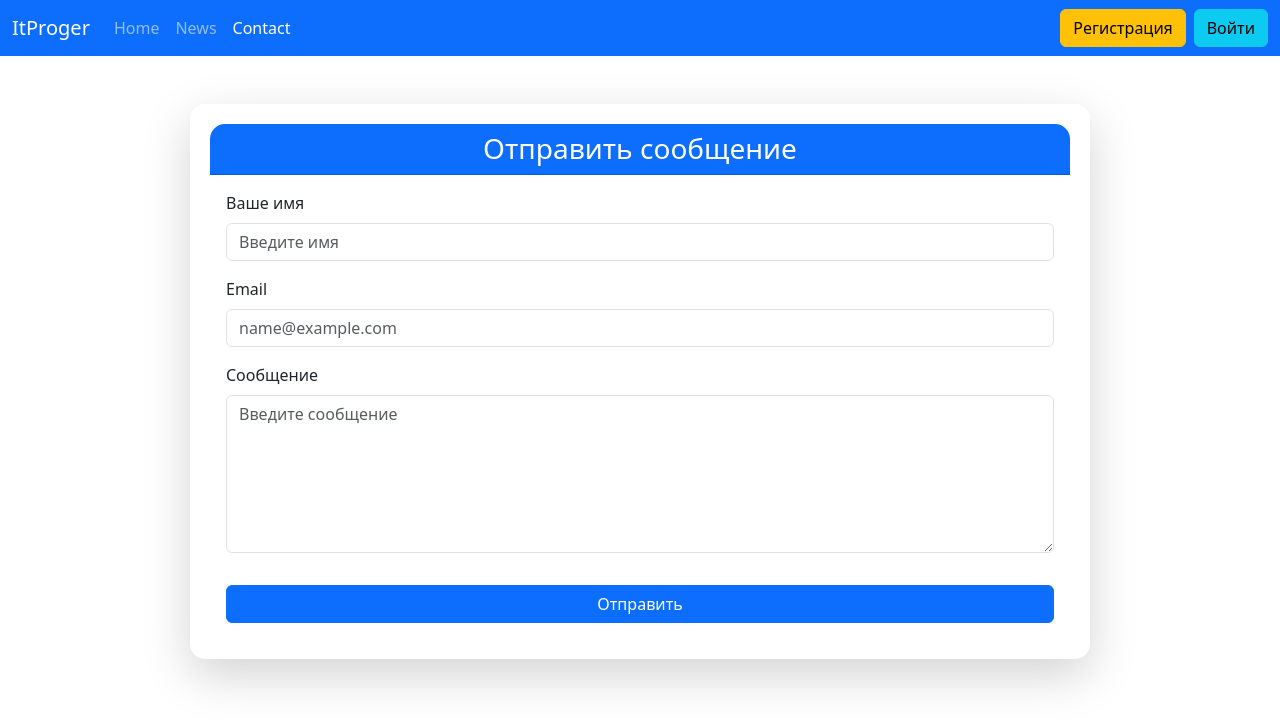
After one commit to drz2lll/Blogs-Django-project, a Django app: page /message/ in a window 1280 px wide. The commit adds this page. Shown: the top 727 px of the page. Run offline with Django 5.2, Linux system fonts and the light colour scheme.

Commit message:
форма отправки сообщения

```diff
--- a/blog/templates/blog/base.html
+++ b/blog/templates/blog/base.html
@@ -23,6 +23,9 @@
         <li class="nav-item">
           <a class="nav-link {% if request.path == '/contact/' %}active{% endif %}" href="/contact/">News</a>
         </li>
+        <li class="nav-item">
+          <a class="nav-link {% if request.path == '/message/' %}active{% endif %}" href="/message/">Contact</a>
+        </li>
       </ul>
 
       <div class="d-flex">
@@ -38,8 +41,8 @@
             </form>
         {% else %}
             <!-- Регистрация и вход для гостей -->
-            <a href="{% url 'reg' %}" class="btn btn-outline-warning me-2">Регистрация</a>
-            <a href="{% url 'user' %}" class="btn btn-outline-info">Войти</a>
+            <a href="{% url 'reg' %}" class="btn btn-warning me-2">Регистрация</a>
+            <a href="{% url 'user' %}" class="btn btn-info">Войти</a>
         {% endif %}
       </div>
     </div>
--- /dev/null
+++ b/blog/templates/blog/message.html
@@ -0,0 +1,47 @@
+{% extends 'blog/base.html' %}
+
+{% block title %}Отправить сообщение{% endblock %}
+
+{% block content %}
+<div class="d-flex justify-content-center mt-5" style="min-height: 50vh;">
+    <div class="card shadow-lg border-0" style="width: 900px; border-radius: 15px; padding: 20px; box-sizing: border-box;">
+
+        <div class="card-header bg-primary text-white text-center" style="border-top-left-radius: 15px; border-top-right-radius: 15px;">
+            <h3 class="mb-0">Отправить сообщение</h3>
+        </div>
+
+        <div class="card-body">
+            <form method="post">
+                {% csrf_token %}
+
+                <div class="mb-3">
+                    <label for="name" class="form-label">Ваше имя</label>
+                    <input type="text" class="form-control" id="name" name="name" placeholder="Введите имя" required>
+                </div>
+
+                <div class="mb-3">
+                    <label for="email" class="form-label">Email</label>
+                    <input type="email" class="form-control" id="email" name="email" placeholder="name@example.com" required>
+                </div>
+
+                <div class="mb-3">
+                    <label for="message" class="form-label">Сообщение</label>
+                    <textarea class="form-control" id="message" name="message" rows="6" placeholder="Введите сообщение" required></textarea>
+                </div>
+
+                <button type="submit" class="btn btn-primary w-100 mt-3">Отправить</button>
+            </form>
+        </div>
+
+<style>
+input, textarea {
+    border-radius: 8px;
+    padding: 10px;
+}
+
+input:focus, textarea:focus {
+    border-color: #007bff;
+    outline: none;
+}
+</style>
+{% endblock %}
--- a/blog/urls.py
+++ b/blog/urls.py
@@ -3,6 +3,7 @@ from . import views
 
 urlpatterns = [
     path('', views.home, name='home'),
+    path('message/', views.send_message, name='message'),
     path('user/<str:username>/', views.UserAllNewsView.as_view(), name='user_news'),
     path('news/<int:pk>/', views.NewsDetailView.as_view(), name='news_detail'),
     path('news/<int:pk>/update/', views.UpdateNewsView.as_view(), name='news_update'),
--- a/blog/views.py
+++ b/blog/views.py
@@ -4,6 +4,11 @@ from .models import News
 from django.views.generic import ListView, DetailView, CreateView, UpdateView, DeleteView
 from django.urls import reverse_lazy
 from django.contrib.auth.mixins import LoginRequiredMixin, UserPassesTestMixin
+from django.shortcuts import render, redirect
+from django.contrib import messages
+from django.core.mail import send_mail
+from users.forms import MessageForm
+from django.conf import settings
 
 def home(request):
     context = {
@@ -102,3 +107,27 @@ class UpdateNewsView(LoginRequiredMixin,  UserPassesTestMixin, UpdateView):
             return True
 
         return False
+
+def send_message(request):
+    if request.method == "POST":
+        form = MessageForm(request.POST)
+        if form.is_valid():
+            name = form.cleaned_data['name']
+            email = form.cleaned_data['email']
+            message_text = form.cleaned_data['message']
+
+            subject = f"Сообщение от {name}"
+            plain_message = f"От: {name} <{email}>\n\n{message_text}"
+            from_email = settings.EMAIL_HOST_USER
+            to = 'egorbabenkoboxer@gmail.com'
+
+            send_mail(subject, plain_message, from_email, [to])
+
+            messages.success(request, "Сообщение отправлено!")
+            return redirect('message')
+        else:
+            messages.error(request, "Ошибка! Проверьте форму.")
+    else:
+        form = MessageForm()
+
+    return render(request, 'blog/message.html', {'form': form})
--- a/users/forms.py
+++ b/users/forms.py
@@ -91,3 +91,8 @@ class ProfileImageForm(forms.ModelForm):
     class Meta:
         model = Profile
         fields = ['img', 'gender', 'email_notifications']
+
+class MessageForm(forms.Form):
+    name = forms.CharField(max_length=100, label="Ваше имя")
+    email = forms.EmailField(label="Ваш email")
+    message = forms.CharField(widget=forms.Textarea, label="Сообщение")
```
Also changed, not shown: mysite/settings.py (+6 -7 lines).
